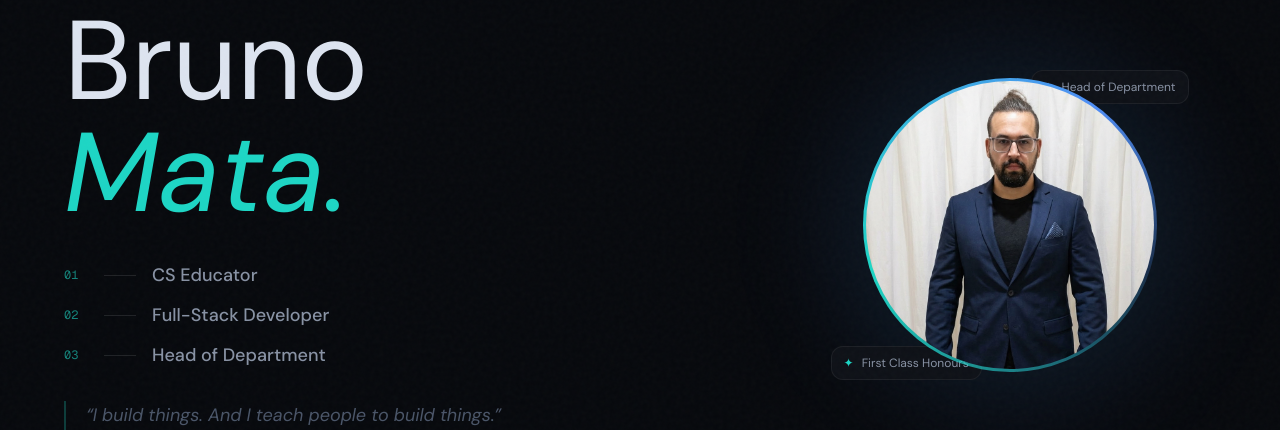
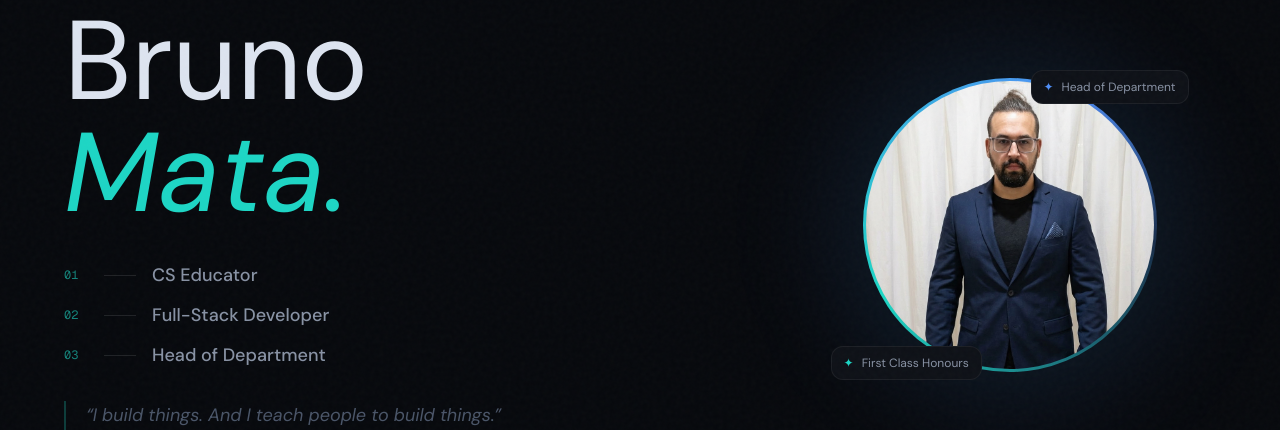
Before and after one commit to Wrecless/port, a Next.js app: page / in a window 1280 px wide. Shown: the part 191-621 px from the top of the page. Built offline with nearby package versions, Linux system fonts and the light colour scheme.

Commit message:
Update CV and project assets

```diff
--- a/app/components/Hero.tsx
+++ b/app/components/Hero.tsx
@@ -139,7 +139,7 @@ const Hero = () => {
 
             {/* Floating badge — First Class */}
             <motion.div
-              className="absolute -bottom-2 -left-4 md:-left-8 card px-3 py-2 text-xs"
+              className="absolute -bottom-2 -left-4 md:-left-8 z-20 card px-3 py-2 text-xs"
               initial={{ opacity: 0, y: 10 }}
               animate={{ opacity: 1, y: 0 }}
               transition={{ delay: 1.1, duration: 0.5 }}
@@ -150,7 +150,7 @@ const Hero = () => {
 
             {/* Floating badge — HoD */}
             <motion.div
-              className="absolute -top-2 -right-4 md:-right-8 card px-3 py-2 text-xs"
+              className="absolute -top-2 -right-4 md:-right-8 z-20 card px-3 py-2 text-xs"
               initial={{ opacity: 0, y: -10 }}
               animate={{ opacity: 1, y: 0 }}
               transition={{ delay: 1.2, duration: 0.5 }}
--- a/app/components/Projects.tsx
+++ b/app/components/Projects.tsx
@@ -36,17 +36,6 @@ const projects = [
     demo: 'https://hugzydesigns.vercel.app/',
     tags: ['Next.js', 'Product Site', '3D Printing', 'Forms'],
     accent: '#f7b955',
-  },
-  {
-    title: 'Wrekify',
-    subtitle: 'Music Streaming App',
-    description:
-      'A Spotify-inspired platform that lets users upload, stream, and manage their music library seamlessly. Features music playback, playlists, and a sleek responsive UI.',
-    image: '/img.png',
-    github: 'https://github.com/Wrecless/spotify-clone',
-    demo: 'https://wrekify.vercel.app/',
-    tags: ['Next.js', 'Tailwind CSS', 'Node.js', 'Supabase'],
-    accent: '#9b87f5',
   },
 ]
 
```
Also changed, not shown: public/img_2.png, 1 other file (tests, documents, lock files or other folders).
